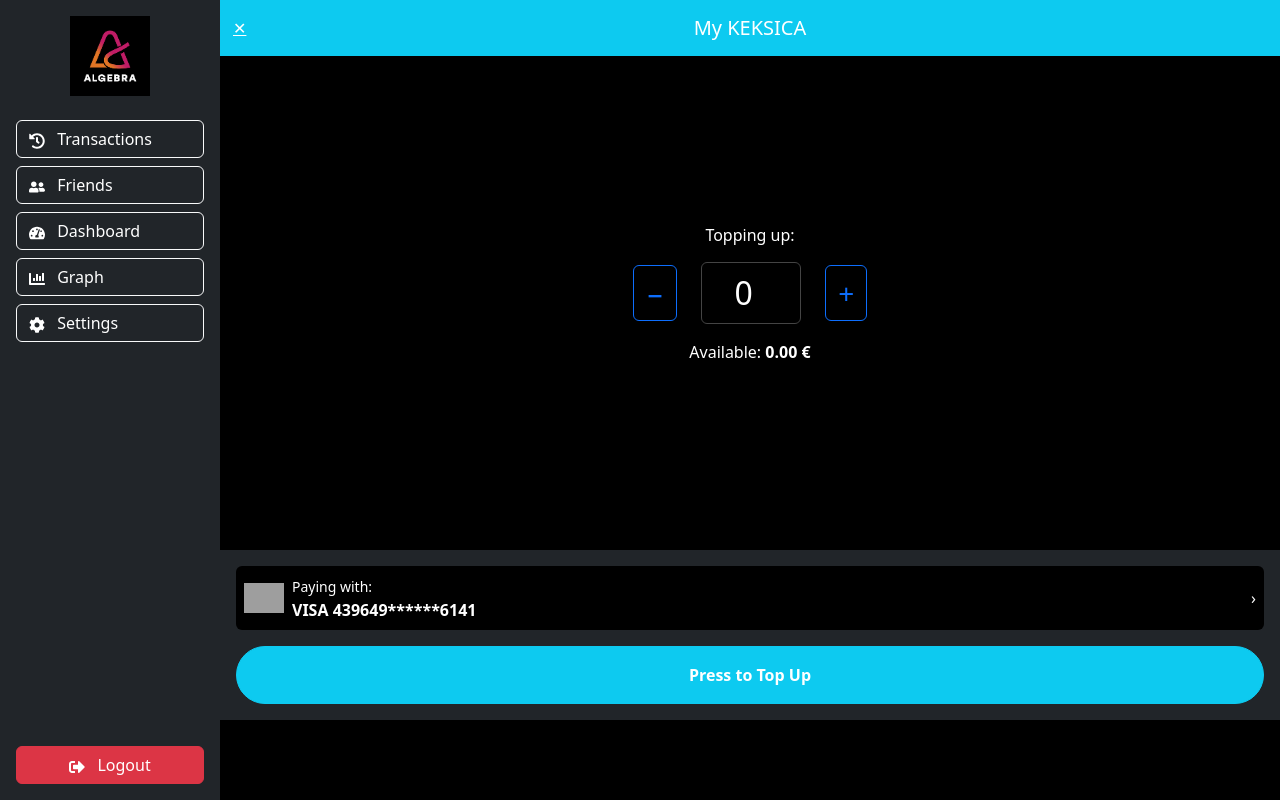
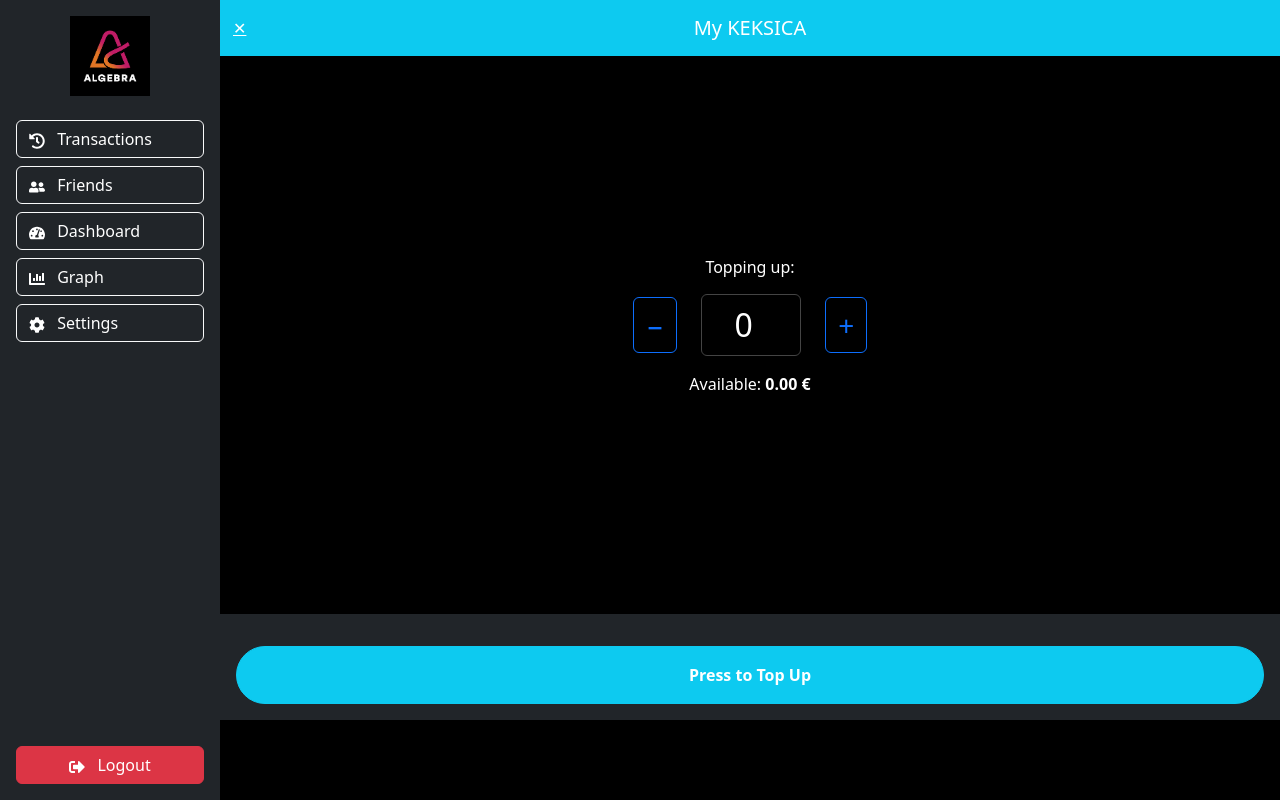
Before and after one commit to mipar52/pra-project-internal-banking, a React (Vite) app in the folder react-client-internal-banking/: page /topup in a window 1280 px wide. Built offline with nearby package versions, Linux system fonts and the light colour scheme; grey boxes are pictures that could not be loaded.

Commit message:
fix toptup logic

```diff
--- a/react-client-internal-banking/src/router/TopUp.tsx
+++ b/react-client-internal-banking/src/router/TopUp.tsx
@@ -1,6 +1,6 @@
-// src/TopUp.tsx
-import React, { useState } from "react";
+import React, { useEffect, useState } from "react";
 import { useNavigate } from "react-router-dom";
+import axios from "axios";
 import SuccessPopup from "../components/SuccessPopup";
 import ErrorPopup from "../components/ErrorPopup";
 import LoadingBar from "../components/LoadingBar";
@@ -11,11 +11,60 @@ const TopUp: React.FC = () => {
   const [isLoading, setIsLoading] = useState(false);
   const [showSuccess, setShowSuccess] = useState(false);
   const [errorMsg, setErrorMsg] = useState<string | null>(null);
+  const [cards, setCards] = useState<any[]>([]);
+  const [selectedCardIndex, setSelectedCardIndex] = useState(0);
+  const [showCardList, setShowCardList] = useState(false);
 
   const balance = parseFloat(localStorage.getItem("balance") || "0.00");
 
   const increase = () => setAmount((prev) => prev + 1);
   const decrease = () => setAmount((prev) => (prev > 0 ? prev - 1 : 0));
+
+  const getCardLogo = (number: string | undefined) => {
+    if (!number)
+      return "https://download.logo.wine/logo/Mastercard/Mastercard-Logo.wine.png";
+    const bin = number[0];
+    if (bin === "4") return "https://cdn.worldvectorlogo.com/logos/visa-2.svg";
+    if (bin === "5")
+      return "https://download.logo.wine/logo/Mastercard/Mastercard-Logo.wine.png";
+    return "https://download.logo.wine/logo/Mastercard/Mastercard-Logo.wine.png";
+  };
+
+  const maskCardNumber = (num: string | undefined): string => {
+    if (!num || num.length < 8) return "•••• •••• •••• ••••";
+
+    const first4 = num.slice(0, 4);
+    const last4 = num.slice(-4);
+    return `${first4} •••• •••• ${last4}`;
+  };
+
+  useEffect(() => {
+    const fetchCards = async () => {
+      const userEmail = localStorage.getItem("userEmail");
+      const token = localStorage.getItem("jwtToken");
+
+      if (!userEmail || !token) return;
+
+      setIsLoading(true);
+      try {
+        const response = await axios.get(
+          `http://localhost:5026/api/CreditCard/GetCardsByMail/${encodeURIComponent(
+            userEmail
+          )}`,
+          {
+            headers: { Authorization: `Bearer ${token}` },
+          }
+        );
+        setCards(response.data || []);
+      } catch (err) {
+        console.error("Failed to fetch cards:", err);
+      } finally {
+        setIsLoading(false);
+      }
+    };
+
+    fetchCards();
+  }, []);
 
   const handleTopUp = async () => {
     const email = localStorage.getItem("userEmail");
@@ -28,6 +77,11 @@ const TopUp: React.FC = () => {
 
     if (amount <= 0) {
       setErrorMsg("Amount must be greater than 0.");
+      return;
+    }
+
+    if (!cards[selectedCardIndex]) {
+      setErrorMsg("No card selected.");
       return;
     }
 
@@ -44,7 +98,7 @@ const TopUp: React.FC = () => {
           },
           body: JSON.stringify({
             emailUser: email,
-            amount,
+            amount: amount * 100,
             date: new Date().toISOString(),
             transactionTypeId: 5,
           }),
@@ -56,10 +110,8 @@ const TopUp: React.FC = () => {
         throw new Error(err?.message || "Top-up failed.");
       }
 
-      // Update local balance
       const newBalance = balance + amount;
       localStorage.setItem("balance", newBalance.toFixed(2));
-
       setShowSuccess(true);
     } catch (err: any) {
       setErrorMsg(err.message || "An error occurred while topping up.");
@@ -67,6 +119,8 @@ const TopUp: React.FC = () => {
       setIsLoading(false);
     }
   };
+
+  const selectedCard = cards[selectedCardIndex];
 
   return (
     <div className="text-white bg-black vh-100 d-flex flex-column">
@@ -114,27 +168,69 @@ const TopUp: React.FC = () => {
         </p>
       </div>
 
-      {/* Card Info + Button */}
+      {/* Card Selector */}
       <div className="bg-dark p-3" style={{ marginBottom: "80px" }}>
+        {selectedCard && (
           <div
-          className="d-flex align-items-center justify-content-between bg-black text-white p-2 rounded mb-3"
-          role="button"
-          onClick={() => navigate("/select-card")}
+            className="d-flex align-items-center justify-content-between bg-black text-white p-3 rounded mb-3"
+            onClick={() => setShowCardList((prev) => !prev)}
+            style={{ cursor: "pointer" }}
           >
             <img
-            src="https://upload.wikimedia.org/wikipedia/commons/4/41/Visa_Logo.png"
-            alt="Visa"
+              src={getCardLogo(selectedCard.creditCardNumber)}
+              alt="Logo"
               width={40}
             />
-          <div className="ms-2">
+            <div className="ms-2 flex-grow-1">
               <small>Paying with:</small>
               <br />
-            <strong>VISA 439649******6141</strong>
+              <strong>{maskCardNumber(selectedCard.creditCardNumber)}</strong>
+              <br />
+              <span className="text-secondary" style={{ fontSize: "0.8rem" }}>
+                {selectedCard.firstName} {selectedCard.lastname}
+              </span>
             </div>
-          <span className="ms-auto">›</span>
+            <span className="ms-auto">▼</span>
           </div>
+        )}
+
+        {showCardList && cards.length > 1 && (
+          <div className="d-flex flex-column gap-2">
+            {cards.map((card, index) => (
+              <div
+                key={index}
+                className={`d-flex align-items-center bg-black text-white p-2 rounded`}
+                style={{
+                  cursor: "pointer",
+                  border:
+                    index === selectedCardIndex
+                      ? "2px solid #00AEEF"
+                      : "1px solid #444",
+                }}
+                onClick={() => {
+                  setSelectedCardIndex(index);
+                  setShowCardList(false);
+                }}
+              >
+                <img
+                  src={getCardLogo(card.creditCardNumber)}
+                  alt="Logo"
+                  width={40}
+                  className="me-2"
+                />
+                <div>
+                  <div>{maskCardNumber(card.creditCardNumber)}</div>
+                  <small className="text-secondary">
+                    {card.firstName} {card.lastname}
+                  </small>
+                </div>
+              </div>
+            ))}
+          </div>
+        )}
+
         <button
-          className="btn btn-info text-white w-100 py-3 rounded-pill fw-bold"
+          className="btn btn-info text-white w-100 py-3 rounded-pill fw-bold mt-3"
           onClick={handleTopUp}
         >
           Press to Top Up
```
Lines whose indentation alone changed are shown as unchanged.
